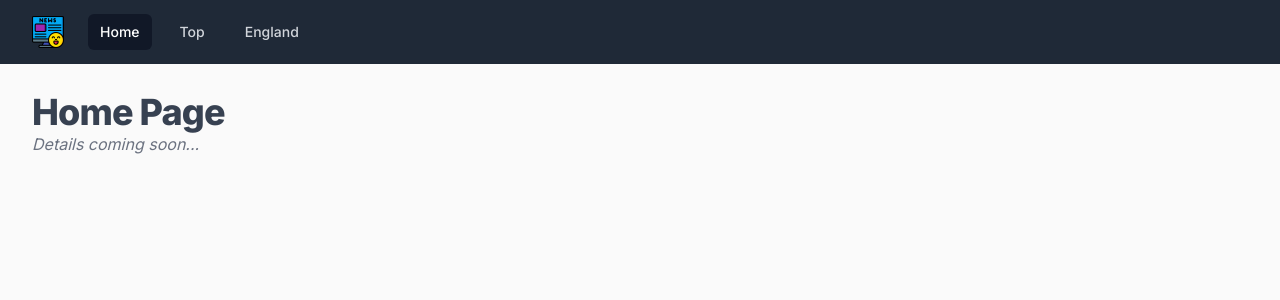
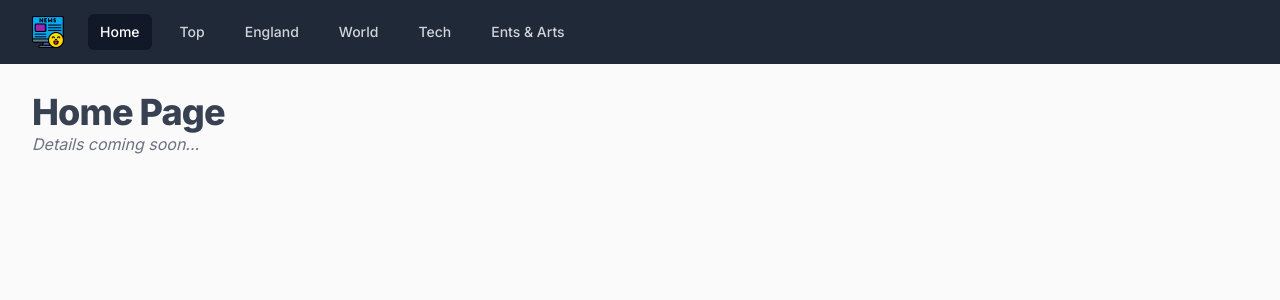
Before and after one commit to tj2904/positive-press, a Next.js app: page / in a window 1280 px wide. Shown: the top 300 px of the page. Built offline with nearby package versions, Linux system fonts and the light colour scheme.

Commit message:
updates to heroku api call

```diff
--- a/app/components/Header.tsx
+++ b/app/components/Header.tsx
@@ -14,10 +14,28 @@ export default function Header() {
   const currentRoute = usePathname();
 
   const navigation = [
-    { name: 'Home', href: '/', current: currentRoute === '/' },
-    { name: 'Top', href: '/news/top', current: currentRoute === '/news/top' },
-    { name: 'England', href: '/news/live/england', current: currentRoute === '/news/live/england' },
-    // { name: 'World', href: '/news/live/world', current: currentRoute === '/news/live/world' },
+    { name: "Home", href: "/", current: currentRoute === "/" },
+    { name: "Top", href: "/news/top", current: currentRoute === "/news/top" },
+    {
+      name: "England",
+      href: "/news/live/england",
+      current: currentRoute === "/news/live/england",
+    },
+    {
+      name: "World",
+      href: "/news/live/world",
+      current: currentRoute === "/news/live/world",
+    },
+    {
+      name: "Tech",
+      href: "/news/live/technology",
+      current: currentRoute === "/news/live/technology",
+    },
+    {
+      name: "Ents & Arts",
+      href: "/news/live/entertainment_and_arts",
+      current: currentRoute === "/news/live/entertainment_and_arts",
+    },
   ]
 
   return (
@@ -39,6 +57,7 @@ export default function Header() {
               </div>
               <div className="flex flex-1 items-center justify-center sm:items-stretch sm:justify-start">
                 <div className="flex flex-shrink-0 items-center">
+                  <Link href="/">
                     <Image
                       className="block h-8 w-auto lg:hidden"
                       src="/favicon-32x32.png"
@@ -53,6 +72,7 @@ export default function Header() {
                       height="32"
                       alt="Positive Press"
                     />
+                  </Link>
                 </div>
                 <div className="hidden sm:ml-6 sm:block">
                   <div className="flex space-x-4">
@@ -62,18 +82,20 @@ export default function Header() {
                           key={item.name}
                           href={item.href}
                           className={classNames(
-                          item.current ? 'bg-gray-900 text-white' : 'text-gray-300 hover:bg-gray-700 hover:text-white',
-                          'px-3 py-2 rounded-md text-sm font-medium'
+                            item.current
+                              ? "bg-gray-900 text-white"
+                              : "text-gray-300 hover:bg-gray-700 hover:text-white",
+                            "px-3 py-2 rounded-md text-sm font-medium",
                           )}
-                        aria-current={item.current ? 'page' : undefined}
+                          aria-current={item.current ? "page" : undefined}
                         >
                           {item.name}
-                      </Link>)
+                        </Link>
+                      )
                     })}
                   </div>
                 </div>
               </div>
-
             </div>
           </div>
 
@@ -85,10 +107,12 @@ export default function Header() {
                   as="a"
                   href={item.href}
                   className={classNames(
-                    item.current ? 'bg-gray-900 text-white' : 'text-gray-300 hover:bg-gray-700 hover:text-white',
-                    'block px-3 py-2 rounded-md text-base font-medium'
+                    item.current
+                      ? "bg-gray-900 text-white"
+                      : "text-gray-300 hover:bg-gray-700 hover:text-white",
+                    "block px-3 py-2 rounded-md text-base font-medium",
                   )}
-                  aria-current={item.current ? 'page' : undefined}
+                  aria-current={item.current ? "page" : undefined}
                 >
                   {item.name}
                 </Disclosure.Button>
--- /dev/null
+++ b/app/news/live/[category]/page.tsx
@@ -0,0 +1,33 @@
+import NewsList from "../../../components/NewsList"
+
+async function getData(category: string) {
+  const res = await fetch(`https://positive-press-api-staging.herokuapp.com/api/v1/vader/live/${category}`, {
+    cache: "no-store",
+  })
+  if (!res.ok) {
+    throw new Error("Failed to fetch live news")
+  }
+  return res.json()
+}
+
+export default async function CategoryNewsPage({params}:
+  {params: {category: string};
+}) {
+  const data = await getData(params.category)
+
+  const sortedNews = data.sort((a: NewsResponse, b: NewsResponse) => {
+    if (a.vaderSummary.compound > b.vaderSummary.compound) {
+      return -1
+    }
+  })
+
+  return (
+    <main>
+      <h1 className="text-3xl font-extrabold tracking-tight capitalize text-gray-700 sm:text-4xl">
+        Live {params.category} News
+      </h1>
+      <p className="italic text-gray-500 mt-0 mb-4">Ranked for positivity.</p>
+      <NewsList newsFeed={sortedNews} />
+    </main>
+  )
+}
--- a/app/news/live/england/page.tsx
+++ b/app/trial/england/page.tsx
@@ -1,5 +1,5 @@
 
-import NewsList from "../../../components/NewsList"
+import NewsList from "../../components/NewsList"
 
 async function getData() {
   const res = await fetch("https://i3g7qv.deta.dev/api/v1/vader/live/england", {cache: 'no-store'})
--- a/app/trial/page.tsx
+++ b/app/trial/page.tsx
@@ -3,11 +3,14 @@ import TopNewsHeadlineList from "../components/TopNewsHeadlineList"
 
 // This is a trial page to test the API and other things
 async function getNewsData() {
-  const res = await fetch("https://i3g7qv.deta.dev/api/v1/vader/live/england", {
-    cache: "no-store",
-  })
+  const res = await fetch(
+    "https://positive-press-api-staging.herokuapp.com/api/v1/vader/live/uk",
+    {
+      cache: "no-store",
+    },
+  )
   return res.json().catch((error) => {
-    console.error("getData Error: ", error)
+    console.error("getData UK Error: ", error)
   })
 }
 
@@ -17,7 +20,7 @@ async function getTopNewsData() {
     { next: { revalidate: 600 } },
   )
   return res.json().catch((error) => {
-    console.error("getData Error: ", error)
+    console.error("getData db Top Error: ", error)
   })
 }
 
@@ -50,7 +53,7 @@ export default async function Page() {
         Top Positive News
       </h1>
       <p className="italic text-gray-500 mt-0 mb-4">
-        The most recent article from England, and the top 5 most positive news
+        The most recent article from the UK, and the top 5 most positive BBC England news
         stories since the site started.
       </p>
       <div className="grid sm:grid-cols-1 md:grid-cols-3 gap-4">
--- a/tsconfig.json
+++ b/tsconfig.json
@@ -29,7 +29,7 @@
     "**/*.ts",
     "**/*.tsx",
     ".next/types/**/*.ts"
-, "lib/fetchNews.js", "app/components/NewsList.tsx", "app/news/page.tsx", "app/news/live/england/page.tsx"  ],
+, "lib/fetchNews.js", "app/components/NewsList.tsx", "app/news/page.tsx", "app/trial/england/page.tsx"  ],
   "exclude": [
     "node_modules"
   ]
```
Lines whose indentation alone changed are shown as unchanged.
